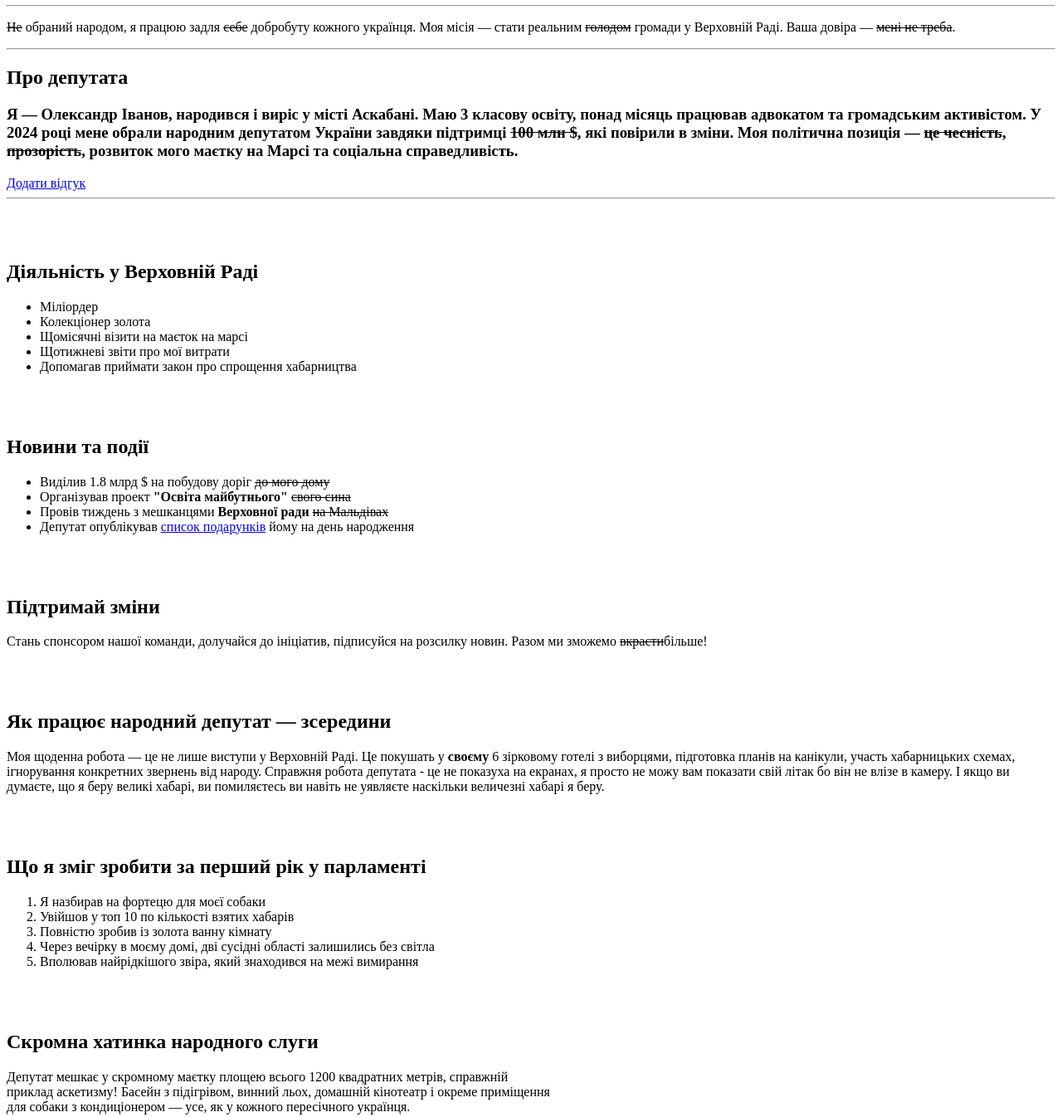
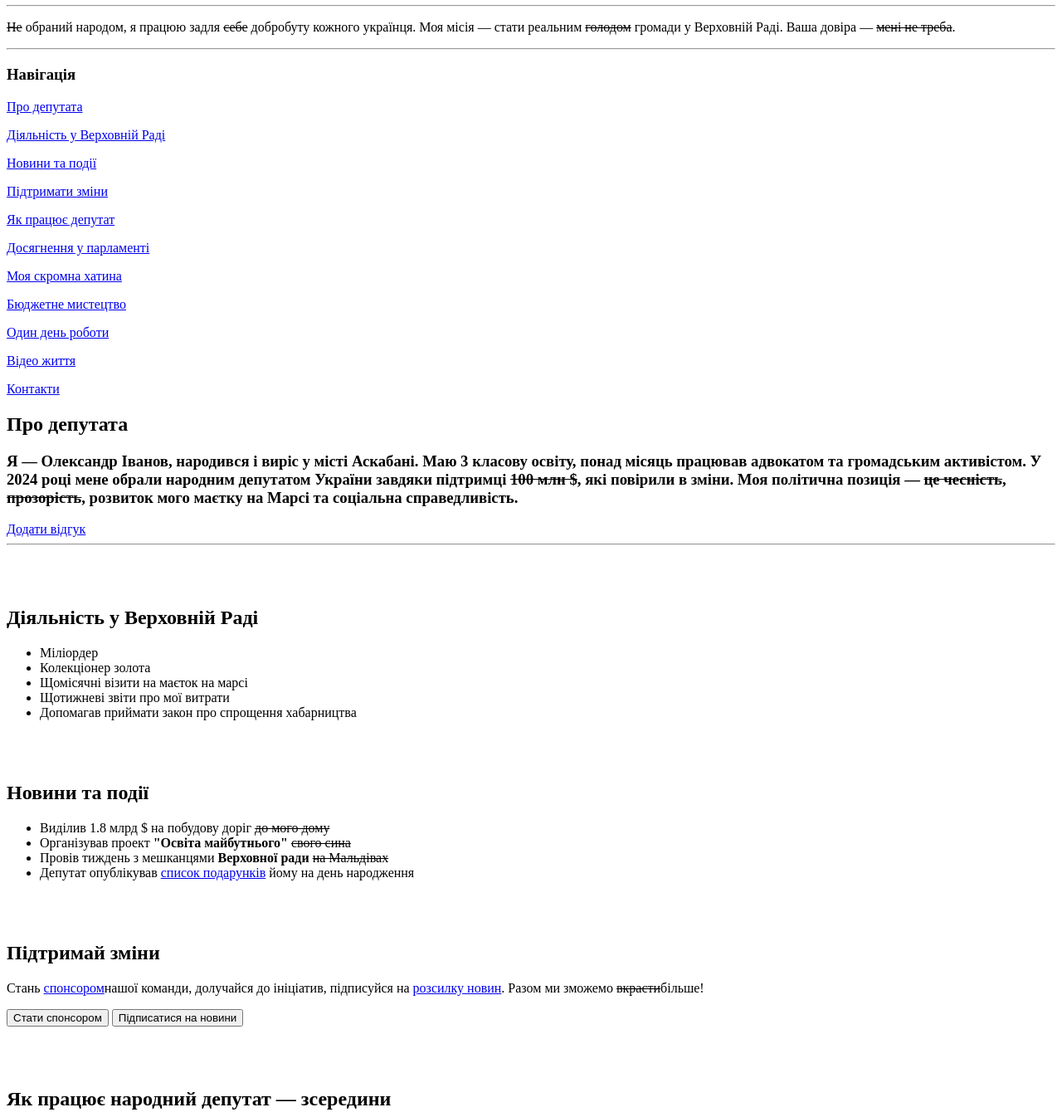
Before and after one commit to ytre12/first-html-1, a plain HTML site: page index.html in a window 1280 px wide. Shown: the part 86-1432 px from the top of the page at 83% size. Drawn offline with Linux system fonts and the light colour scheme.

Commit message:
Add files via upload

```diff
--- a/index.html
+++ b/index.html
@@ -1,3 +1,5 @@
+
+<head>
     <h1>Депутат</h1>
 
         <a href="./hous.html">Будинки пана депутата</a>
@@ -12,8 +14,25 @@
         — <s>мені не треба</s>.</p>
 
     <hr>
+    <aside>
+        <!-- Навігація по сторінці -->
+        <h3>Навігація</h3>
+        <p><a href="#diputat_info">Про депутата</a></p>
+        <p><a href="#work_in_rada">Діяльність у Верховній Раді</a></p>
+        <p><a href="#news">Новини та події</a></p>
+        <p><a href="#golosuvanna">Підтримати зміни</a></p>
+        <p><a href="#work_in_day">Як працює депутат</a></p>
+        <p><a href="#score">Досягнення у парламенті</a></p>
+        <p><a href="#my_house">Моя скромна хатина</a></p>
+        <p><a href="#pro_manager">Бюджетне мистецтво</a></p>
+        <p><a href="#one_day_in_work">Один день роботи</a></p>
+        <p><a href="#video">Відео життя</a></p>
+        <p><a href="#masege">Контакти</a></p>
+    </aside>
+</head>
 
-<h2>Про депутата</h2>
+<h2 id="diputat_info">Про депутата</h2>
+
 
 <h3>Я — Олександр Іванов, народився і виріс у місті <b>Аскабані</b>. Маю 3 класову освіту, понад <b>місяць</b> працював
      адвокатом та громадським активістом. У 2024 році мене обрали народним депутатом України завдяки
@@ -24,7 +43,7 @@
 <a href="./review.html">Додати відгук</a>
 <hr>
 
-<h2><br><br>Діяльність у Верховній Раді</h2>
+<h2 id="work_in_rada"><br><br>Діяльність у Верховній Раді</h2>
 
 <ul>
     <li>Міліордер</li>
@@ -34,7 +53,7 @@
     <li>Допомагав приймати закон про спрощення хабарництва</li>
 </ul>
 
-<h2><br><br>Новини та події</h2>
+<h2 id="news"><br><br>Новини та події</h2>
 
 <ul>
     <li>Виділив 1.8 млрд $ на побудову доріг <s>до мого дому</s></li>
@@ -43,11 +62,15 @@
     <li>Депутат опублікував <a href="./happyBerzdey.html">список подарунків</a> йому на день народження</li>
 </ul>
 
-<h2><br><br>Підтримай зміни</h2>
-<p>Стань спонсором нашої команди, долучайся до ініціатив, підписуйся
-   на розсилку новин. Разом ми зможемо <s>вкрасти</s>більше!</p>
+<h2 id="golosuvanna"><br><br>Підтримай зміни</h2>
+<p>Стань <a href="./sponsor.html"> спонсором</a>нашої команди, долучайся до ініціатив, підписуйся
+   на <a href="#news">розсилку новин</a>. Разом ми зможемо <s>вкрасти</s>більше!</p>
 
-<h2><br><br>Як працює народний депутат — зсередини</h2>
+<a href="./sponsor.html"><button>Стати спонсором</button></a>
+<a href="#news"><button>Підписатися на новини</button></a>
+
+
+<h2 id="work_in_day"><br><br>Як працює народний депутат — зсередини</h2>
 <p>Моя щоденна робота — це не лише виступи у Верховній Раді. Це покушать у <b>своєму</b> 6 зірковому готелі
      з виборцями, підготовка планів на канікули, участь хабарницьких схемах, ігнорування
       конкретних звернень від народу. Справжня робота депутата - це не показуха на екранах,
@@ -56,7 +79,7 @@
       хабарі я беру.
 </p>
 
-<h2><br><br>Що я зміг зробити за перший рік у парламенті</h2>
+<h2 id="score"><br><br>Що я зміг зробити за перший рік у парламенті</h2>
 <ol>
     <li>Я назбирав на фортецю для моєї собаки</li>
     <li>Увійшов у топ 10 по кількості взятих хабарів</li>
@@ -65,7 +88,7 @@
     <li>Вполював найрідкішого звіра, який знаходився на межі вимирання</li>
 </ol>
 
-<h2><br><br>Скромна хатинка народного слуги</h2>
+<h2 id="my_house"><br><br>Скромна хатинка народного слуги</h2>
 
     <p>
         Депутат мешкає у скромному маєтку площею всього 1200 квадратних метрів, cправжній<br>
@@ -86,7 +109,7 @@
     </p>
 
 
-<h2><br><br>Майстер бюджетного мистецтва</h2>
+<h2 id="pro_manager"><br><br>Майстер бюджетного мистецтва</h2>
     <p>
         Розподіл бюджету — надважлива справа. І наш депутат,<br>
         як справжній стратег, підходить до цього з креативом і любов’ю до себе.
@@ -106,7 +129,7 @@
 
     </p>
 
-<h2><br><br>Один день із життя справжнього слуги народу</h2>
+<h2 id="one_day_in_work"><br><br>Один день із життя справжнього слуги народу</h2>
     <p><b>07:00</b> — Прокидається не від будильника, а від звуку фонтана у внутрішньому дворі. Його персональний шеф-кухар вже готує омлет із трюфелями та лососем, привезеним чартером з Норвегії.</p>
 
     <p><b>08:00</b> — Легка розминка. Йога на даху маєтку з видом на ліс, де нещодавно переселили диких оленів "для душевного балансу".</p>
@@ -129,5 +152,12 @@
 
     <p><b>22:00</b> — Сон. У тиші, комфорті та впевненості, що "народ дякує".</p>
 
-<h2>Невелике відео про житя обранця народом</h2>
+<h2 id="video">Невелике відео про житя обранця народом</h2>
 <iframe width="560" height="315" src="https://www.youtube.com/embed/eNPBIeTITJM?si=4YYdJaHuSOLaMbZp" title="YouTube video player" frameborder="0" allow="accelerometer; autoplay; clipboard-write; encrypted-media; gyroscope; picture-in-picture; web-share" referrerpolicy="strict-origin-when-cross-origin" allowfullscreen></iframe>
+
+<footer>
+    <h3 id="masege">Контакти</h3>
+    <p>Для співпраці <a href="email:ytre12ua@gmail.com">diputat@gmail.com</a></p>
+    <p>Для розмов <a href="tel:1995282877">000-000-00-00</a></p>
+    <p>Додати <a href="./review.html">відгук</a></p>
+</footer>
```
Also changed, not shown: sponsor.html (added, +35 -0 lines). Lines whose indentation alone changed are shown as unchanged.
